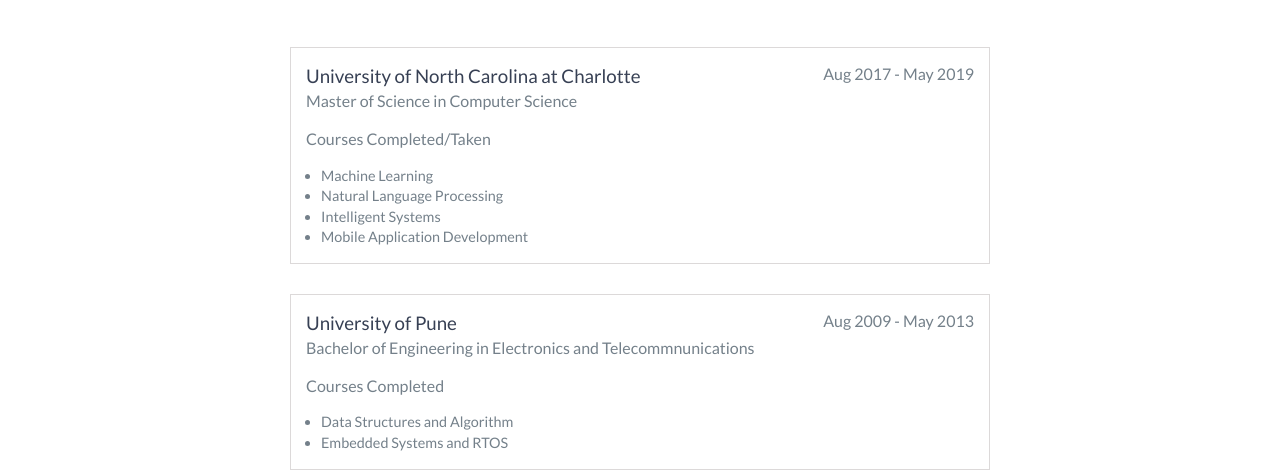
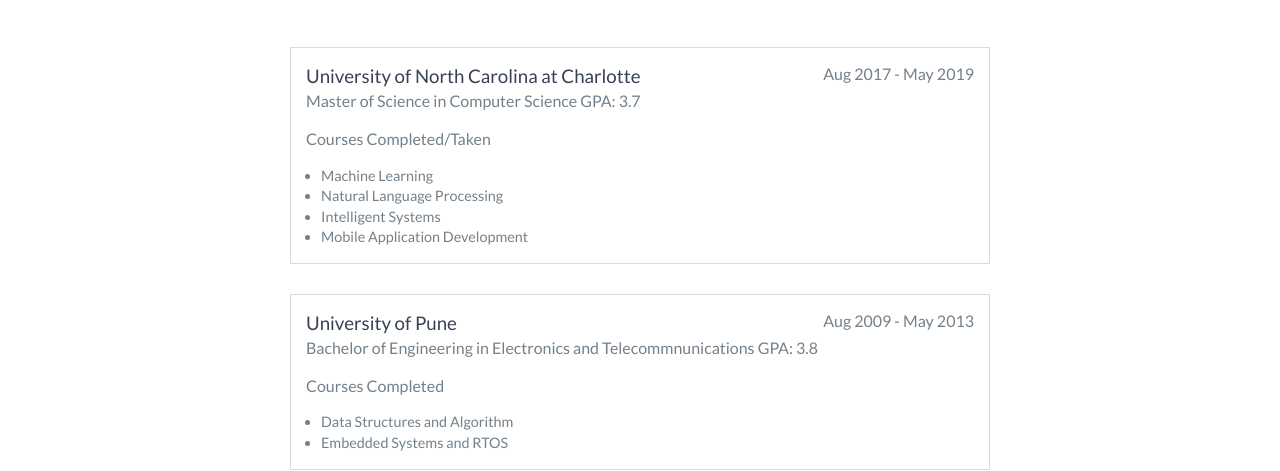
Before and after one commit to prajvalbavi/prajvalbavi.github.io, a website: page index.html in a window 1280 px wide. Shown: the part 2093-2564 px from the top of the page. Drawn offline with nearby package versions, Linux system fonts and the light colour scheme.

Commit message:
Update index.html

```diff
--- a/index.html
+++ b/index.html
@@ -134,7 +134,7 @@
         <div class="education-block">
             <h3>University of North Carolina at Charlotte</h3>
             <span class="education-date">Aug 2017 - May 2019</span>
-		<h4>Master of Science in Computer Science</h4>
+		<h4>Master of Science in Computer Science GPA: 3.7</h4>
 		<h4>Courses Completed/Taken </h4>
                 <ul>
 			<li>
@@ -157,7 +157,7 @@
         <div class="education-block">
             <h3>University of Pune</h3>
             <span class="education-date">Aug 2009 - May 2013</span>
-            <h4>Bachelor of Engineering in Electronics and Telecommnunications</h4>
+            <h4>Bachelor of Engineering in Electronics and Telecommnunications GPA: 3.8</h4>
 	    <h4>Courses Completed</h4>
             <ul>
                 <li>
@@ -235,7 +235,6 @@
             <li>R</li>
             <li>C</li>
             <li>Shell Scripting</li>
-            <li>Android Application Development</li>
 	 </ul>
 	 <h2 class="heading">Tools</h2>
 	 <ul>
@@ -248,6 +247,7 @@
             <li>Keras</li>
             <li>TensorFlow</li>
             <li>AWS</li>
+	    <li>Android Application Development</li>
         </ul>
     </div>
     <!-- End #skills -->
```
